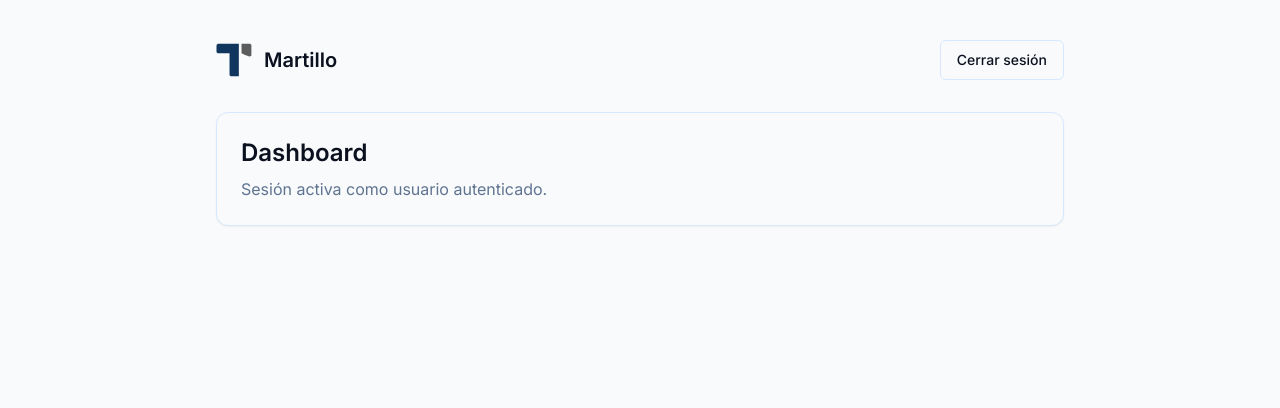
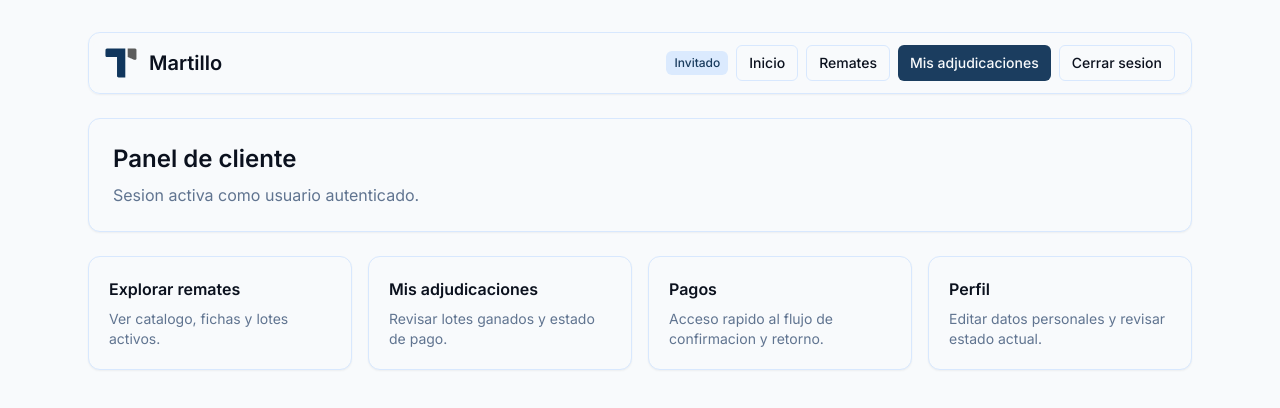
Before and after one commit to saulgzx/martillo, a Next.js app in the folder apps/frontend/: page /dashboard in a window 1280 px wide. Shown: the top 408 px of the page. Built offline with nearby package versions, Linux system fonts and the light colour scheme; no server answers.

Commit message:
feat(frontend): prioritize admin and client testing UI hubs

```diff
--- a/apps/frontend/app/(admin)/layout.tsx
+++ b/apps/frontend/app/(admin)/layout.tsx
@@ -1,6 +1,7 @@
 import type { ReactNode } from 'react';
 import Link from 'next/link';
 import { Logo } from '@/components/common/Logo';
+import { AppTopbar } from '@/components/common/AppTopbar';
 
 export default function AdminLayout({ children }: { children: ReactNode }) {
   return (
@@ -8,6 +9,9 @@ export default function AdminLayout({ children }: { children: ReactNode }) {
       <aside className="bg-brand-navy p-6 text-brand-offWhite">
         <Logo size={32} />
         <nav className="mt-8 space-y-2 text-sm">
+          <Link href="/admin" className="block rounded px-3 py-2 hover:bg-white/10">
+            Inicio Admin
+          </Link>
           <Link href="/admin/auctions" className="block rounded px-3 py-2 hover:bg-white/10">
             Remates
           </Link>
@@ -25,7 +29,12 @@ export default function AdminLayout({ children }: { children: ReactNode }) {
           </div>
         </nav>
       </aside>
-      <section className="bg-background p-6">{children}</section>
+      <section className="bg-background p-6">
+        <div className="mb-6">
+          <AppTopbar />
+        </div>
+        {children}
+      </section>
     </main>
   );
 }
--- /dev/null
+++ b/apps/frontend/app/(admin)/page.tsx
@@ -0,0 +1,50 @@
+import Link from 'next/link';
+
+const adminModules = [
+  {
+    href: '/admin/auctions',
+    title: 'Remates',
+    description: 'Crear, editar, publicar y controlar remates.',
+  },
+  {
+    href: '/admin/payments',
+    title: 'Pagos',
+    description: 'Monitorear estados de pago y acciones manuales.',
+  },
+  {
+    href: '/admin/auctions',
+    title: 'Postores',
+    description: 'Desde remates, ingresar al modulo de postores por cada subasta.',
+  },
+  {
+    href: '/admin/auctions',
+    title: 'Control en vivo',
+    description: 'Desde remates, abrir control en vivo por subasta.',
+  },
+];
+
+export default function AdminHomePage() {
+  return (
+    <div className="space-y-5">
+      <section className="rounded-xl border border-border bg-background p-6 shadow-sm">
+        <h1 className="text-2xl font-semibold text-foreground">Panel administrativo</h1>
+        <p className="mt-2 text-sm text-muted-foreground">
+          Acceso central para pruebas funcionales y operación de la plataforma.
+        </p>
+      </section>
+
+      <section className="grid grid-cols-1 gap-4 md:grid-cols-2">
+        {adminModules.map((item) => (
+          <Link
+            key={item.title}
+            href={item.href}
+            className="rounded-xl border border-border bg-background p-5 shadow-sm transition hover:border-brand-blue hover:shadow"
+          >
+            <h2 className="text-base font-semibold text-foreground">{item.title}</h2>
+            <p className="mt-2 text-sm text-muted-foreground">{item.description}</p>
+          </Link>
+        ))}
+      </section>
+    </div>
+  );
+}
--- a/apps/frontend/app/dashboard/page.tsx
+++ b/apps/frontend/app/dashboard/page.tsx
@@ -1,16 +1,15 @@
 'use client';
 
 import { useEffect } from 'react';
+import Link from 'next/link';
 import { useRouter } from 'next/navigation';
-import { Button } from '@/components/ui/button';
-import { Logo } from '@/components/common/Logo';
 import { useAuthStore } from '@/store/auth.store';
 import { isAdminRole } from '@/lib/auth-routing';
+import { AppTopbar } from '@/components/common/AppTopbar';
 
 export default function DashboardPage() {
   const router = useRouter();
   const user = useAuthStore((state) => state.user);
-  const logout = useAuthStore((state) => state.logout);
 
   useEffect(() => {
     if (!user) {
@@ -19,30 +18,61 @@ export default function DashboardPage() {
     }
 
     if (isAdminRole(user.role)) {
-      router.replace('/admin/auctions');
+      router.replace('/admin');
     }
   }, [router, user]);
 
   return (
-    <main className="mx-auto flex min-h-screen w-full max-w-4xl flex-col gap-8 px-6 py-10">
-      <header className="flex items-center justify-between">
-        <Logo size={36} />
-        <Button
-          variant="outline"
-          onClick={async () => {
-            await logout();
-            router.push('/login');
-          }}
-        >
-          Cerrar sesión
-        </Button>
-      </header>
+    <main className="mx-auto flex min-h-screen w-full max-w-6xl flex-col gap-6 px-6 py-8">
+      <AppTopbar />
 
       <section className="rounded-xl border border-border bg-background p-6 shadow-sm">
-        <h1 className="text-2xl font-semibold text-foreground">Dashboard</h1>
+        <h1 className="text-2xl font-semibold text-foreground">Panel de cliente</h1>
         <p className="mt-2 text-muted-foreground">
-          Sesión activa como {user?.fullName ?? 'usuario autenticado'}.
+          Sesion activa como {user?.fullName ?? 'usuario autenticado'}.
         </p>
+      </section>
+
+      <section className="grid grid-cols-1 gap-4 md:grid-cols-2 xl:grid-cols-4">
+        <Link
+          href="/auctions"
+          className="rounded-xl border border-border bg-background p-5 shadow-sm transition hover:border-brand-blue hover:shadow"
+        >
+          <h2 className="text-base font-semibold text-foreground">Explorar remates</h2>
+          <p className="mt-2 text-sm text-muted-foreground">
+            Ver catalogo, fichas y lotes activos.
+          </p>
+        </Link>
+
+        <Link
+          href="/my-adjudications"
+          className="rounded-xl border border-border bg-background p-5 shadow-sm transition hover:border-brand-blue hover:shadow"
+        >
+          <h2 className="text-base font-semibold text-foreground">Mis adjudicaciones</h2>
+          <p className="mt-2 text-sm text-muted-foreground">
+            Revisar lotes ganados y estado de pago.
+          </p>
+        </Link>
+
+        <Link
+          href="/payments"
+          className="rounded-xl border border-border bg-background p-5 shadow-sm transition hover:border-brand-blue hover:shadow"
+        >
+          <h2 className="text-base font-semibold text-foreground">Pagos</h2>
+          <p className="mt-2 text-sm text-muted-foreground">
+            Acceso rapido al flujo de confirmacion y retorno.
+          </p>
+        </Link>
+
+        <Link
+          href="/profile"
+          className="rounded-xl border border-border bg-background p-5 shadow-sm transition hover:border-brand-blue hover:shadow"
+        >
+          <h2 className="text-base font-semibold text-foreground">Perfil</h2>
+          <p className="mt-2 text-sm text-muted-foreground">
+            Editar datos personales y revisar estado actual.
+          </p>
+        </Link>
       </section>
     </main>
   );
--- /dev/null
+++ b/apps/frontend/components/common/AppTopbar.tsx
@@ -0,0 +1,58 @@
+'use client';
+
+import { useMemo } from 'react';
+import Link from 'next/link';
+import { useRouter } from 'next/navigation';
+import { Logo } from '@/components/common/Logo';
+import { Button } from '@/components/ui/button';
+import { useAuthStore } from '@/store/auth.store';
+import { isAdminRole } from '@/lib/auth-routing';
+
+export function AppTopbar() {
+  const router = useRouter();
+  const user = useAuthStore((state) => state.user);
+  const logout = useAuthStore((state) => state.logout);
+
+  const roleLabel = useMemo(() => {
+    if (!user?.role) return 'Invitado';
+    return user.role;
+  }, [user?.role]);
+
+  return (
+    <header className="rounded-xl border border-border bg-background/80 px-4 py-3 shadow-sm backdrop-blur">
+      <div className="flex flex-wrap items-center justify-between gap-3">
+        <Logo size={32} />
+        <div className="flex flex-wrap items-center gap-2">
+          <span className="rounded-md bg-brand-blueLight px-2 py-1 text-xs font-medium text-brand-navy">
+            {roleLabel}
+          </span>
+          <Button asChild size="sm" variant="outline">
+            <Link href="/">Inicio</Link>
+          </Button>
+          <Button asChild size="sm" variant="outline">
+            <Link href="/auctions">Remates</Link>
+          </Button>
+          {isAdminRole(user?.role) ? (
+            <Button asChild size="sm">
+              <Link href="/admin">Panel Admin</Link>
+            </Button>
+          ) : (
+            <Button asChild size="sm">
+              <Link href="/my-adjudications">Mis adjudicaciones</Link>
+            </Button>
+          )}
+          <Button
+            size="sm"
+            variant="outline"
+            onClick={async () => {
+              await logout();
+              router.push('/login');
+            }}
+          >
+            Cerrar sesion
+          </Button>
+        </div>
+      </div>
+    </header>
+  );
+}
--- a/apps/frontend/lib/auth-routing.ts
+++ b/apps/frontend/lib/auth-routing.ts
@@ -8,7 +8,7 @@ export function isAdminRole(role: UserRole | null | undefined): boolean {
 }
 
 export function resolveHomePathByRole(role: UserRole | null | undefined): string {
-  return isAdminRole(role) ? '/admin/auctions' : '/dashboard';
+  return isAdminRole(role) ? '/admin' : '/dashboard';
 }
 
 export function resolveHomePathByUser(user: UserPublic | null | undefined): string {
--- a/apps/frontend/middleware.ts
+++ b/apps/frontend/middleware.ts
@@ -29,7 +29,7 @@ export function middleware(request: NextRequest) {
 
   const isAuthPage = authPages.some((prefix) => pathname.startsWith(prefix));
   if (isAuthPage && isAuthenticated) {
-    const homeUrl = new URL(adminRoles.has(role ?? '') ? '/admin/auctions' : '/dashboard', request.url);
+    const homeUrl = new URL(adminRoles.has(role ?? '') ? '/admin' : '/dashboard', request.url);
     return NextResponse.redirect(homeUrl);
   }
 
```
Also changed, not shown: 1 other file (tests, documents, lock files or other folders).
